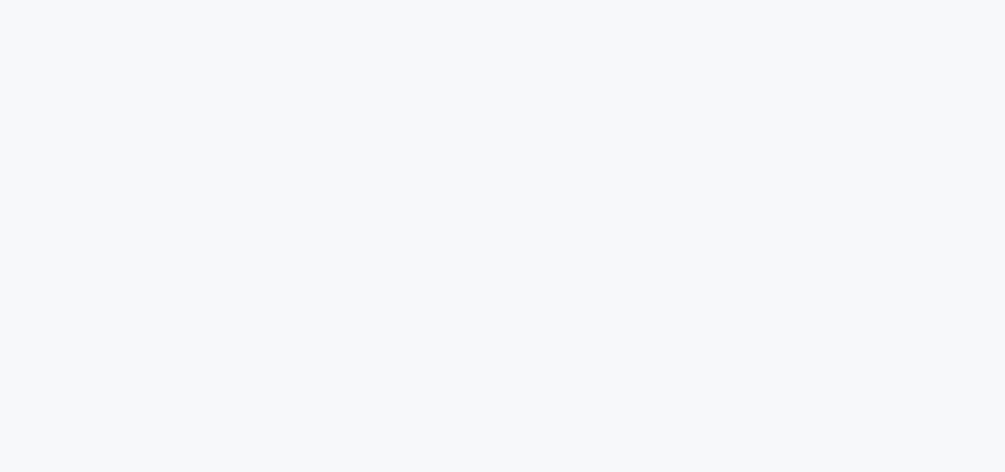
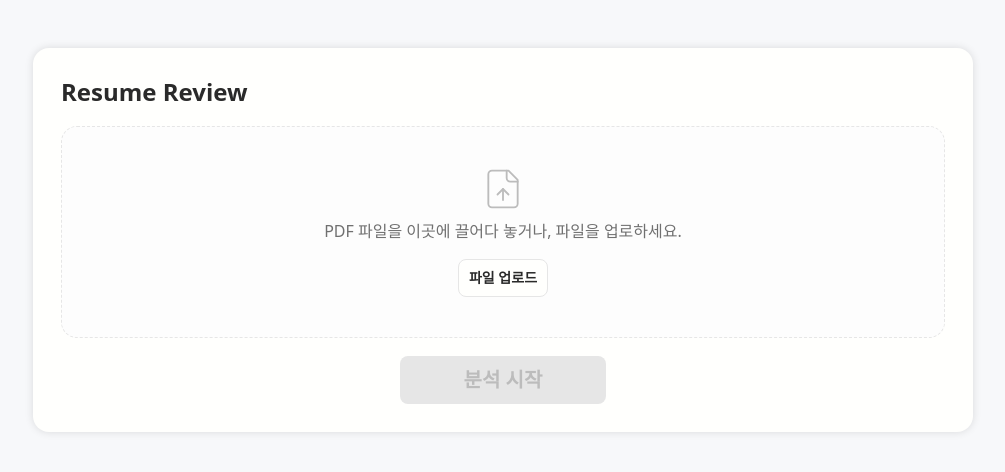
Before and after one commit to smokywhite-mufin/resume_review, a Next.js app in the folder client/: page / in a window 1280 px wide. Shown: the top 472 px of the page, without its empty margins (137-1142 px from the left). Built offline with nearby package versions, Linux system fonts and the light colour scheme.

Commit message:
feat(client): add file upload markup

```diff
--- a/client/package.json
+++ b/client/package.json
@@ -14,6 +14,7 @@
     "next": "16.0.10",
     "react": "19.2.1",
     "react-dom": "19.2.1",
+    "react-dropzone": "^14.3.8",
     "react-icons": "^5.5.0"
   },
   "devDependencies": {
--- a/client/src/app/globals.css
+++ b/client/src/app/globals.css
@@ -54,6 +54,15 @@
   /* layout sizes */
   --max-width-container: var(--container-max);
   --max-width-content: var(--content-max);
+
+    /* custom font sizes */
+  --font-size-7: 28px;
+
+  /* custom spacing */
+  --spacing-4\.5: 18px;
+
+  /* drop shadows */
+  --shadow-drop: 0px 0px 8px 0px rgba(0, 0, 0, 0.12);
 }
 
 body {
--- a/client/src/app/page.tsx
+++ b/client/src/app/page.tsx
@@ -1,6 +1,9 @@
+import FileUpload from "@/components/FileUpload";
+
 export default function Home() {
   return (
     <div>
+      <FileUpload />
     </div>
   );
 }
--- /dev/null
+++ b/client/src/components/FileUpload.tsx
@@ -0,0 +1,76 @@
+'use client';
+
+import { useState } from 'react';
+import { useDropzone } from 'react-dropzone';
+import { LuFileUp } from 'react-icons/lu';
+
+export default function FileUpload() {
+  const [file, setFile] = useState<File | null>(null);
+
+  const { getRootProps, getInputProps } = useDropzone({
+    onDrop: (acceptedFiles) => {
+      setFile(acceptedFiles[0]);
+    },
+    accept: {
+      'application/pdf': ['.pdf'],
+    },
+  });
+
+  const handleSubmit = (e: React.FormEvent<HTMLFormElement>) => {
+    e.preventDefault();
+    if (!file) return;
+  };
+
+  return (
+    <main className="max-w-container px-5 pt-12 pb-8 mx-auto">
+      <div className="max-w-content mx-auto bg-surface rounded-2xl p-7 shadow-drop">
+        <h1 className="text-2xl font-bold mb-4.5">Resume Review</h1>
+        <form onSubmit={handleSubmit}>
+          <div
+            {...getRootProps()}
+            className="py-10 bg-surface-2 border border-border border-dashed rounded-2xl"
+          >
+            <input {...getInputProps()} />
+            {file ? (
+              <div className="flex flex-col justify-center items-center">
+                <p className="text-xl font-bold mb-1">{file.name}</p>
+                <p className="text-xs text-ink-subtle mb-2">업로드 완료</p>
+                <p className="text-base font-medium text-ink-muted mb-4">
+                  다른 파일로 바꾸려면, 파일을 변경하거나 드롭하세요.
+                </p>
+                <button
+                  type="button"
+                  className="py-2 px-2.5 border border-border rounded-lg text-sm font-semibold bg-surface cursor-pointer hover:bg-surface-2 hover:border-ink-subtle transition-colors"
+                >
+                  파일 변경
+                </button>
+              </div>
+            ) : (
+              <div className="flex flex-col justify-center items-center">
+                <LuFileUp className="size-11 stroke-1 text-ink-subtle mb-2" />
+                <p className="text-base font-medium text-ink-muted mb-4">
+                  PDF 파일을 이곳에 끌어다 놓거나, 파일을 업로하세요.
+                </p>
+                <button
+                  type="button"
+                  className="py-2 px-2.5 border border-border rounded-lg text-sm font-semibold bg-surface cursor-pointer hover:bg-surface-2 hover:border-ink-subtle transition-colors"
+                >
+                  파일 업로드
+                </button>
+              </div>
+            )}
+          </div>
+          <div className="flex justify-center items-center mt-4.5">
+            <button
+              type="submit"
+              disabled={!file}
+              className="py-2.5 px-16 rounded-lg bg-brand text-surface text-xl font-bold cursor-pointer hover:opacity-95 transition-opacity disabled:bg-border disabled:text-ink-subtle disabled:cursor-not-allowed"
+            >
+              분석 시작
+            </button>
+          </div>
+        </form>
+      </div>
+    </main>
+  );
+}
```
Also changed, not shown: 2 other files (tests, documents, lock files or other folders).
